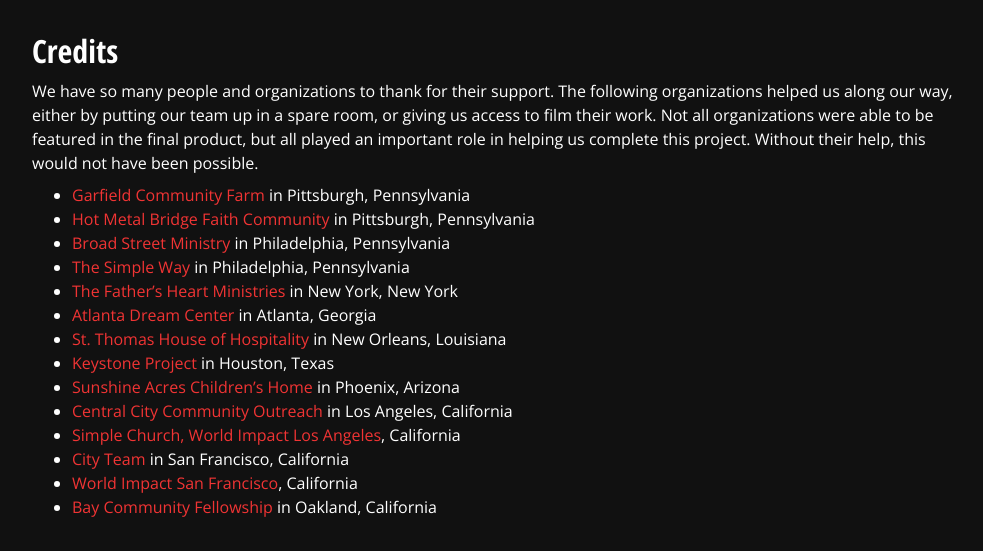
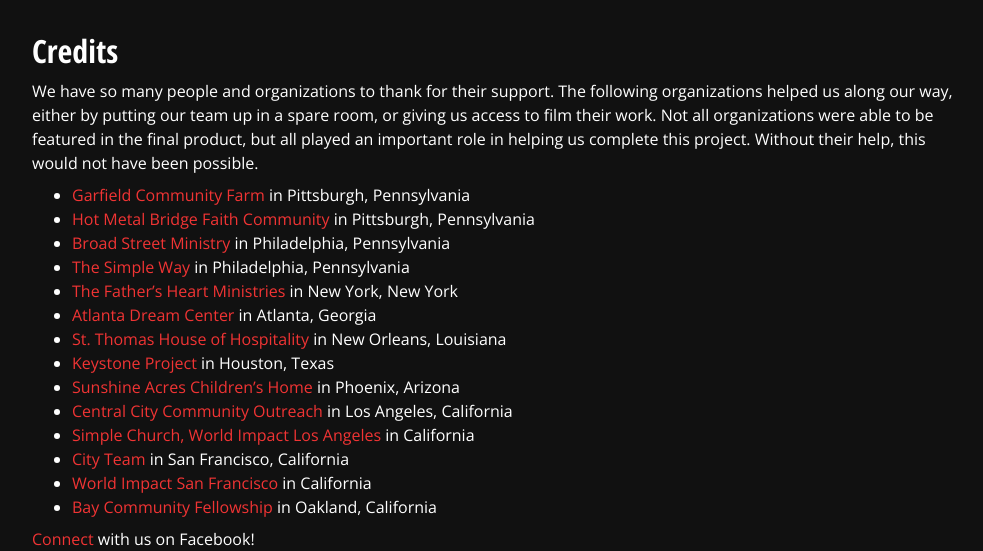
Before and after one commit to brettwick86/followingjesusproject.com, a Jekyll site: the page built from about.md, in a window 1280 px wide. Shown: the part 1458-2009 px from the top of the page, without its empty margins (144-1127 px from the left). Built offline with Jekyll 4.4.1, drawn with Linux system fonts in a browser that asks for light colours; before the commit the page ends 1977 px from its top, so only the background shows below that.

Commit message:
Update content

```diff
--- a/about.md
+++ b/about.md
@@ -34,7 +34,9 @@
 * [Keystone Project](http://www.keystoneproject.org/houston-mission-field/) in Houston, Texas
 * [Sunshine Acres Children's Home](http://sunshineacres.org/wordpress) in Phoenix, Arizona
 * [Central City Community Outreach](http://lacentralcity.org/) in Los Angeles, California
-* [Simple Church, World Impact Los Angeles](http://www.worldimpactla.org/ministries/churchplants/simplechurch/index.html), California
+* [Simple Church, World Impact Los Angeles](http://www.worldimpactla.org/ministries/churchplants/simplechurch/index.html) in California
 * [City Team](http://cityteam.org) in San Francisco, California
-* [World Impact San Francisco](http://www.worldimpactwest.com/bayarea/), California
+* [World Impact San Francisco](http://www.worldimpactwest.com/bayarea/) in California
 * [Bay Community Fellowship](http://baycommunityfellowshipp.webs.com) in Oakland, California
+
+[Connect](https://www.facebook.com/FollowingJesusProject/) with us on Facebook!
--- a/index.html
+++ b/index.html
@@ -20,7 +20,7 @@
             </a>
           </li>
   				<li>
-            <a href="{{ "/about/" | relative_url }}">About the project</a>
+            <a href="{{ "/about/" | relative_url }}">About the Project</a>
           </li>
   			</ul>
       </div>
```
Also changed, not shown: _videos/conclusion.md (+2 -0 lines).
